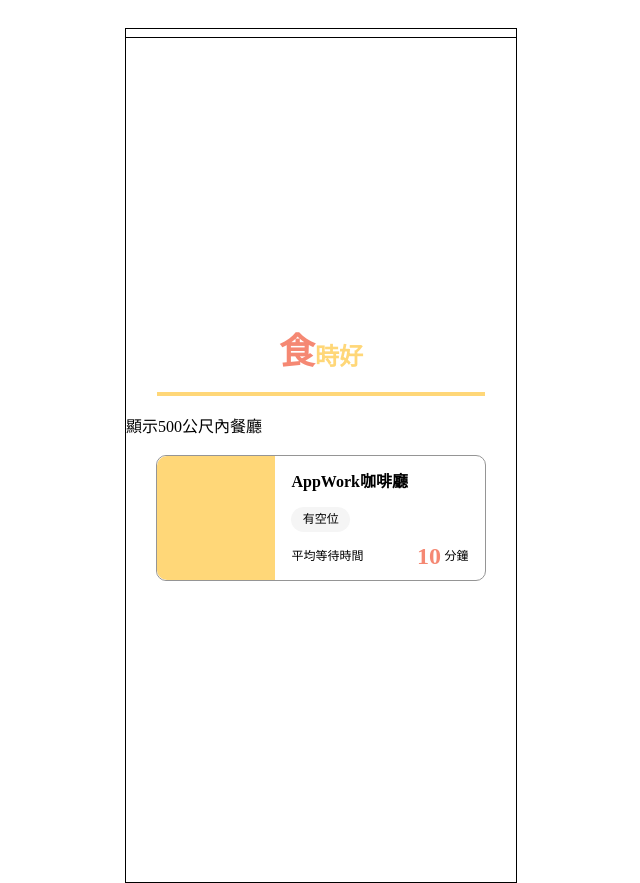
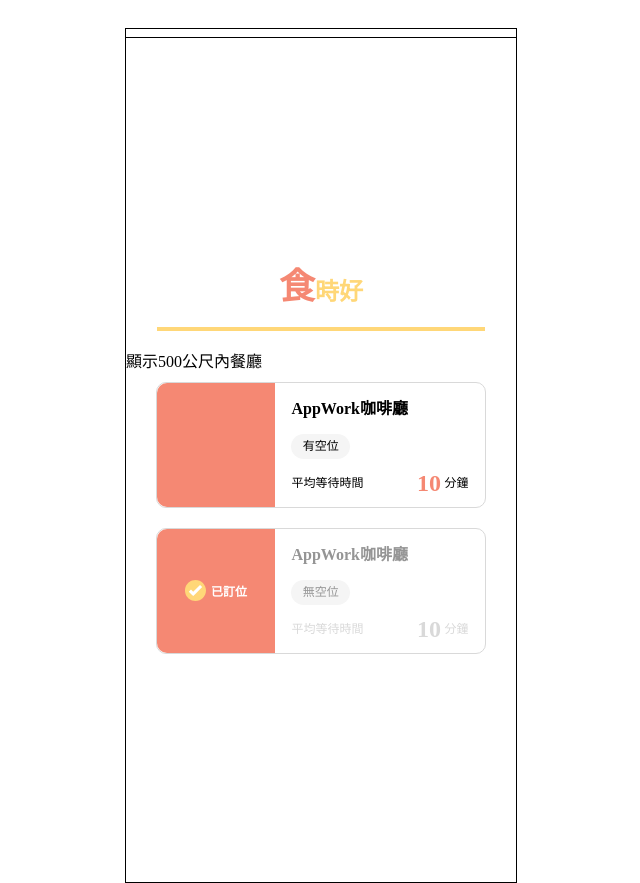
Before and after one commit to zobyyy/RapidDining, a Next.js app in the folder frontend/: page / in a window 1280 px wide. Shown: the whole page, without its empty margins (319-959 px from the left). Built offline with nearby package versions, Linux system fonts and the light colour scheme.

Commit message:
feat(homepage): set restaurant styles and create booking & notbooking styles

```diff
--- a/frontend/src/pages/Home/Home.module.scss
+++ b/frontend/src/pages/Home/Home.module.scss
@@ -38,15 +38,37 @@
     width: 84.10%;
     height: 14.72%;
     display: flex;
-    border: 1px solid $DarkGrey;
+    border: 1px solid $Grey;
     border-radius: 10px;
-    margin: 4.5% auto;
+    margin: 2.5% auto;
 
     .picture {
+        display: flex;
         width: 40%;
         height: full;
+        justify-content: center;
+        align-items: center;
         border-radius: 10px 0px 0px 10px;
-        background-color: $mainYellow;
+        background-color: $mainRed;
+
+        .bookingTag {
+            display: flex;
+            justify-content: center;
+            column-gap: 5%;
+            width: 100px;
+
+            .tick {
+                display: flex;
+                align-items: center;
+                text-align: center;
+            }
+
+            .text {
+                font-size: 12px;
+                font-weight: 700;
+                color: #fff;
+            }
+        }
     }
 
     .info {
@@ -94,4 +116,53 @@
             }
         }
     }
+
+    .info_isBooking {
+        width: 60%;
+        height: 100%;
+        display: flex;
+        flex-direction: column;
+        padding: 0px 5%;
+
+        .restaurantName {
+            font-size: 16px;
+            font-weight: 700;
+            line-height: 19.36px;
+            color: $DarkGrey;
+        }
+
+        .tag {
+            width: 33%;
+            height: 25%;
+            background-color: $lightGrey;
+            border-radius: 20px;
+            font-size: 12px;
+            font-weight: 400;
+            line-height: 24px;
+            text-align: center;
+            color: $DarkGrey;
+        }
+
+        .waitTime {
+            width: 100%;
+            display: flex;
+            align-items: flex-start;
+
+            .text {
+                font-size: 12px;
+                font-weight: 400;
+                line-height: 24px;
+                color: $Grey;
+            }
+
+            .time {
+                font-size: 24px;
+                font-weight: 700;
+                line-height: 0px;
+                margin-left: auto;
+                margin-right: 2%;
+                color: $Grey;
+            }
+        }
+    }
 }
--- a/frontend/src/pages/Home/Restaurant.jsx
+++ b/frontend/src/pages/Home/Restaurant.jsx
@@ -1,14 +1,28 @@
+import { useState } from 'react'
 import styles from './Home.module.scss'
 
-export default function Restaurant() {
+export default function Restaurant( {isBooking} ) {
+
   return (
     <div className={styles.Restaurant}>
         <div className={styles.picture}>
             <img src="" alt="" />
+            {
+                isBooking
+                &&
+                <div className={styles.bookingTag}>
+                    <div className={styles.tick}>
+                        <img src="/icon_tick.svg" alt="" />
+                    </div>
+                    <p className={styles.text}>已訂位</p>
+                </div>
+            }
+
         </div>
-        <div className={styles.info}>
+        <div className={isBooking ? styles.info_isBooking : styles.info}>
             <p className={styles.restaurantName}>AppWork咖啡廳</p>
-            <div className={styles.tag}>有空位</div>
+            {/* mockData 現在用訂位狀況判斷 */}
+            <div className={styles.tag}>{isBooking ? "無空位" : "有空位"}</div>
             <div className={styles.waitTime}>
                 <p className={styles.text}>平均等待時間</p>
                 <p className={styles.time}>10</p>
--- a/frontend/src/pages/Home/index.jsx
+++ b/frontend/src/pages/Home/index.jsx
@@ -3,6 +3,7 @@ import Restaurant from './Restaurant'
 import styles from './Home.module.scss'
 
 export default function Home() {
+  const bookingInfo = [false, true];
   return (
     <main>
         <Layouts>
@@ -13,8 +14,9 @@ export default function Home() {
             <div className={styles.selectBlock}></div>
             <div className={styles.devide}></div>
             <div className={styles.distance}>顯示500公尺內餐廳</div>
-            {/* 使用map */}
-            <Restaurant/>
+            {bookingInfo.map((isBooking) =>(
+              <Restaurant isBooking={isBooking}/>
+            ))}
         </Layouts>
     </main>
   )
```
Also changed, not shown: frontend/public/icon_tick.svg (added).
